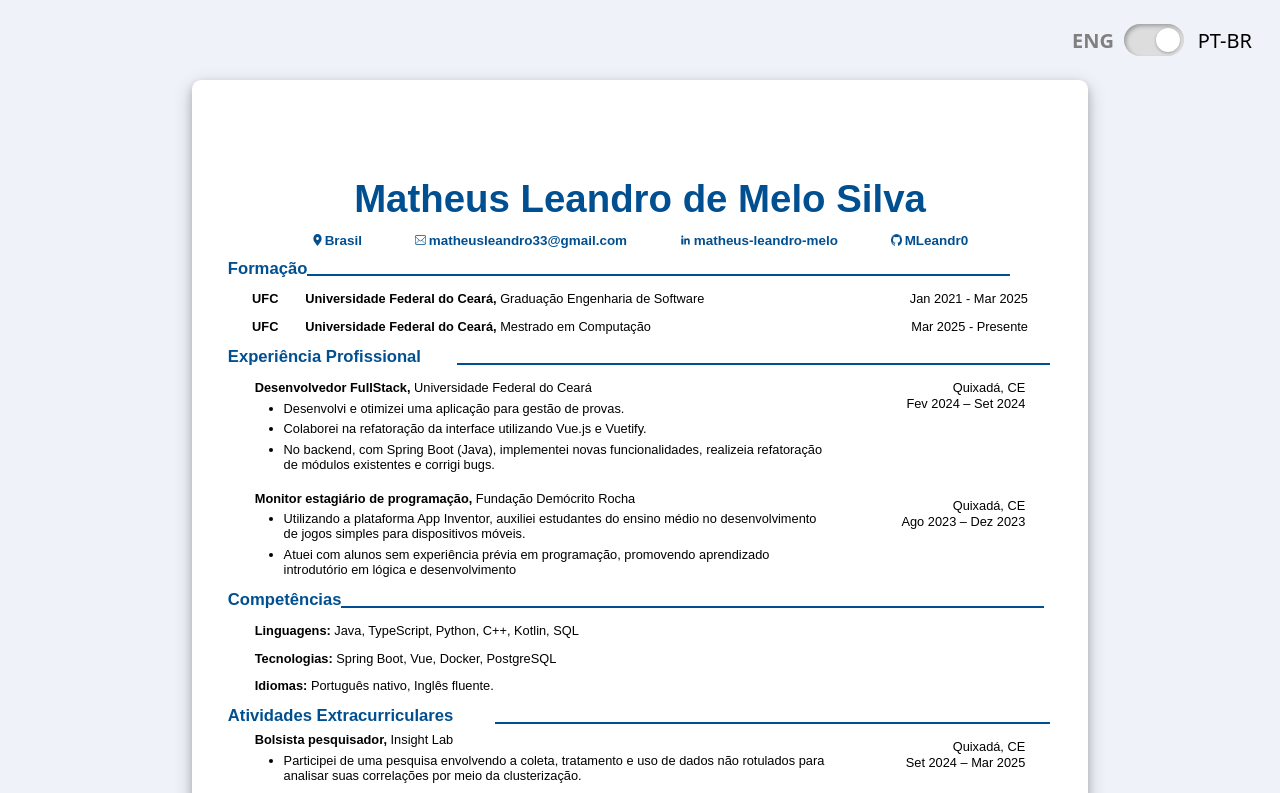
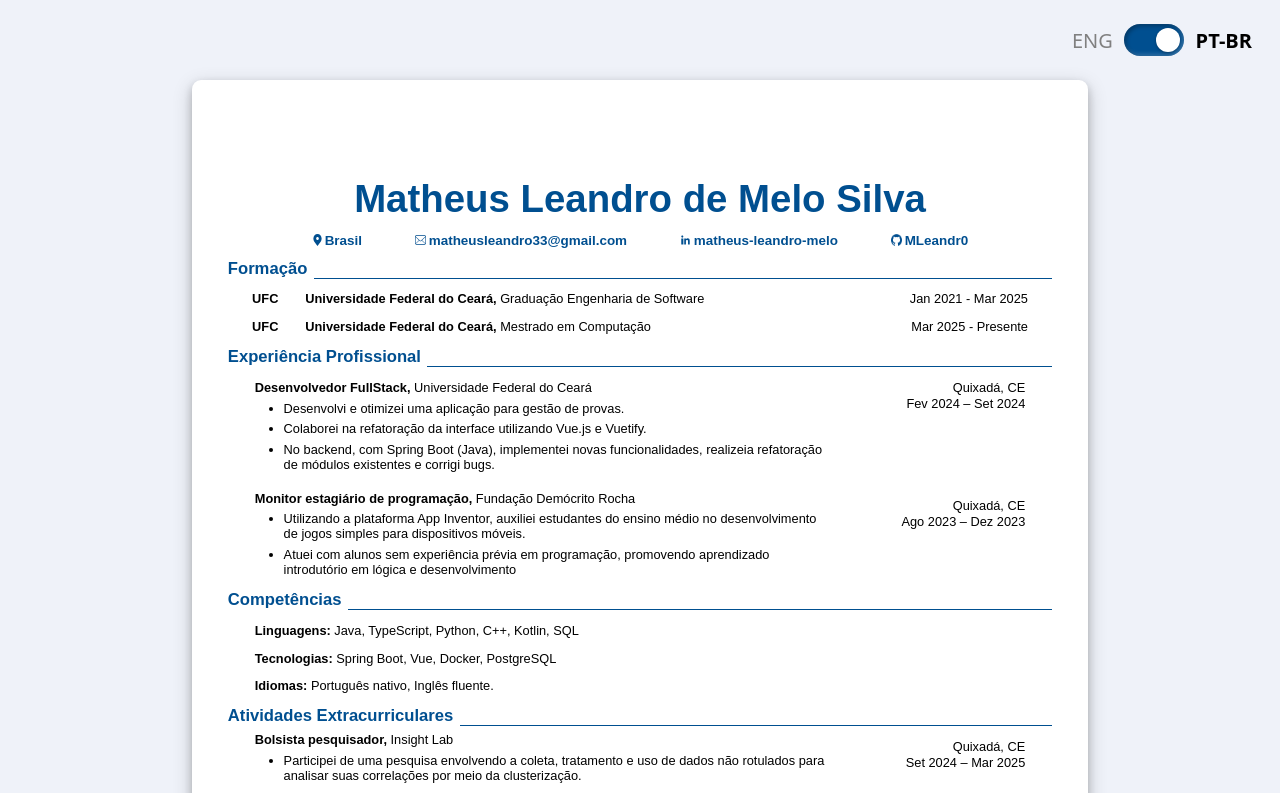
Before and after one commit to MLeandr0/resume, a plain HTML site: page index.html in a window 1280 px wide. Both pictures are taken after a click on the label 1154 px from the left and 40 px from the top of the page. Shown: the top 793 px of the page. Drawn offline with Linux system fonts and the light colour scheme.

Commit message:
style: fix section titles

```diff
--- a/index.html
+++ b/index.html
@@ -3,6 +3,7 @@
 
 <head>
     <title>MLeandr0's Resume</title>
+    <meta name="viewport" content="width=device-width, initial-scale=1.0">
     <link rel="stylesheet" href="style.css">
     <script src="script.js"></script>
 </head>
@@ -11,7 +12,8 @@
     <div class="nav-bar"
         style="display: flex; width: 100%; flex-direction: row; justify-content: end; align-items: center;">
         <input type="checkbox" id="teste" onclick="changeLanguage()">
-        <label class="flat-toggle" for="teste">
+        <label class="flat-toggle">
+            <input type="checkbox" id="teste" onclick="changeLanguage()">
             <span class="flat-slider"></span>
         </label>
     </div>
@@ -51,7 +53,7 @@
             </div>
 
             <div class="education">
-                <div style="display: flex; flex-direction: row; align-items: end; width: 92%;">
+                <div class="section-wrapper">
                     <h1 id="formation" class="section">Formação</h1>
                     <div class="line"></div>
                 </div>
@@ -78,8 +80,8 @@
             </div>
 
             <div class="experience">
-                <div style="display: flex; flex-direction: row; align-items: end; width: 92%;">
-                    <h1 id="professional_experience" class="section" style="width:33%"></h1>
+                <div class="section-wrapper">
+                    <h1 id="professional_experience" class="section"></h1>
                     <div class="line"></div>
                 </div>
 
@@ -127,7 +129,7 @@
             </div>
 
             <div class="competencies">
-                <div style="display: flex; flex-direction: row; align-items: end; width: 92%;">
+                <div class="section-wrapper">
                     <h1 id="competencies_title" class="section">Competências</h1>
                     <div class="line"></div>
                 </div>
@@ -142,8 +144,8 @@
             </div>
 
             <div class="experience">
-                <div style="display: flex; flex-direction: row; align-items: end; width: 92%;">
-                    <h1 id="activites" class="section" style="width:41%">Atividades Extracurriculares</h1>
+                <div class="section-wrapper">
+                    <h1 id="activites" class="section">Atividades Extracurriculares</h1>
                     <div class="line"></div>
                 </div>
 
@@ -183,7 +185,7 @@
             </div>
 
             <div class="education">
-                <div style="display: flex; flex-direction: row; align-items: end; width: 92%;">
+                <div class="section-wrapper">
                     <h1 class="section">Certificados</h1>
                     <div class="line"></div>
                 </div>
--- a/style.css
+++ b/style.css
@@ -34,19 +34,23 @@ body {
   color: rgb(0, 79, 144);
 }
 
-.line {
-  width: 85%;
-  height: 0;
-  border: 0.1vw solid rgb(0, 79, 144);
-  margin: 0.2vw 0.2vw 0.2vw 0px;
-  display: inline-block;
+.section-wrapper {
+  display: flex;
+  align-items: flex-end;
+  width: 92%;
+  gap: 0.5vw;
 }
 
 .section {
-  margin: 0px;
-  display: inline-block;
+  margin: 0;
   font-size: 1.3vw;
   color: rgb(0, 79, 144);
+  white-space: nowrap;
+}
+
+.line {
+  flex-grow: 1;
+  border-bottom: 0.1vw solid rgb(0, 79, 144);
 }
 
 .education {
@@ -96,7 +100,7 @@ body {
   position: relative;
   transition: all 0.3s ease;
   box-shadow: inset 2px 2px 4px rgba(0, 0, 0, 0.3),
-    inset -2px -2px 4px rgba(255, 255, 255, 0.2);
+              inset -2px -2px 4px rgba(255, 255, 255, 0.2);
 }
 
 .flat-slider:before {
@@ -119,7 +123,6 @@ body {
   top: 50%;
   transform: translateY(-50%);
   font-size: 2.5vh;
-  font-weight: 600;
   transition: all 0.3s ease;
 }
 
@@ -133,12 +136,13 @@ body {
   transition: all 0.3s ease;
 }
 
-input:checked~.flat-slider {
+.flat-toggle:has(input:checked) .flat-slider {
+  background-color: rgb(0, 79, 144);
   box-shadow: inset 2px 2px 4px rgba(0, 0, 0, 0.3),
-    inset -2px -2px 4px rgba(255, 255, 255, 0.2);
+              inset -2px -2px 4px rgba(255, 255, 255, 0.2);
 }
 
-input:checked+.flat-toggle .flat-slider:before {
+.flat-toggle input:checked~.flat-slider:before {
   transform: translateX(3.5vh);
 }
 
@@ -150,18 +154,22 @@ input {
   pointer-events: none;
 }
 
-input:not(:checked)~.flat-toggle:before {
+.flat-toggle::before {
+  font-weight: 600;
   color: black;
 }
 
-input:not(:checked)~.flat-toggle:after {
+.flat-toggle::after {
+  font-weight: 50;
   color: grey;
 }
 
-input:checked~.flat-toggle:after {
+.flat-toggle:has(input:checked)::before {
+  font-weight: 50;
+  color: grey;
+}
+
+.flat-toggle:has(input:checked)::after {
+  font-weight: 600;
   color: black;
 }
-
-input:checked~.flat-toggle:before {
-  color: grey;
-}
```
